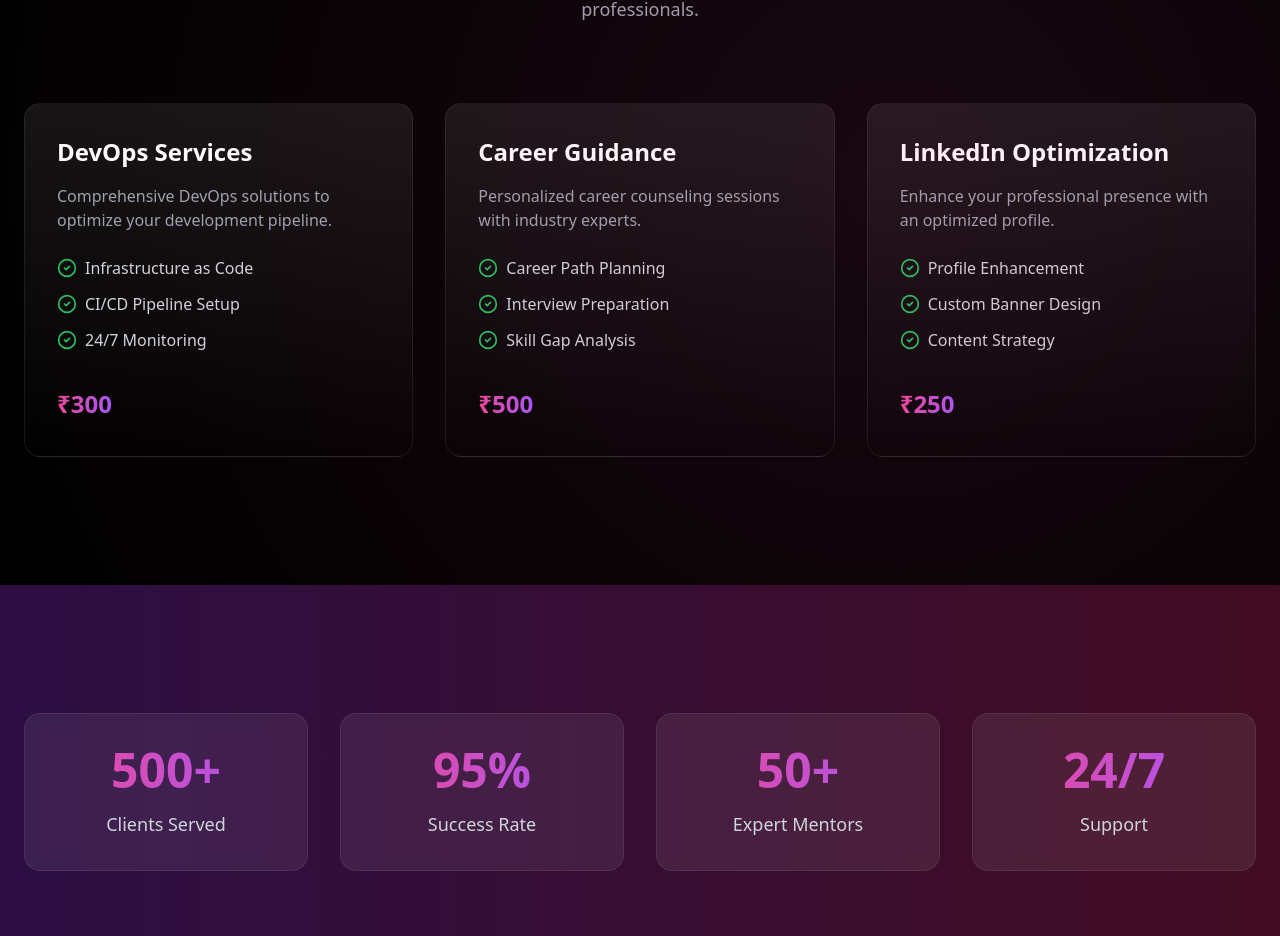
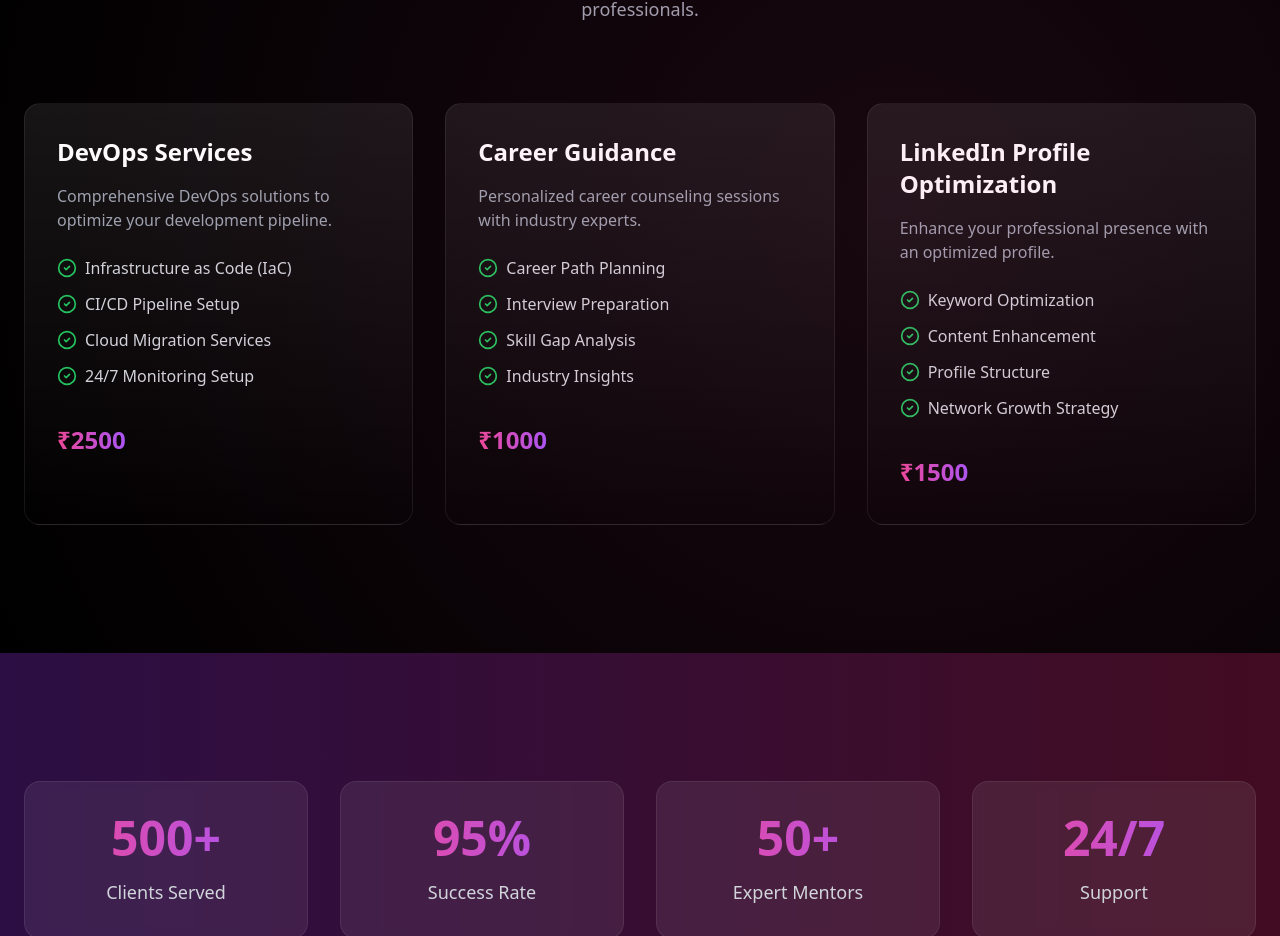
Before and after one commit to divyasatpute/TeaCode1122, a React (Vite) app: page / in a window 1280 px wide. Shown: the part 2037-2973 px from the top of the page. Built offline with nearby package versions, Linux system fonts and the light colour scheme.

Commit message:
fix: Fixed pricing for home page's popular services with actual pricing in services page and also updated the features to be same as services page in home page.

```diff
--- a/src/pages/Home.tsx
+++ b/src/pages/Home.tsx
@@ -199,31 +199,33 @@
   {
     title: "DevOps Services",
     description: "Comprehensive DevOps solutions to optimize your development pipeline.",
-    price: "300",
+    price: "2500",
     features: [
-      "Infrastructure as Code",
+      "Infrastructure as Code (IaC)",
       "CI/CD Pipeline Setup",
-      "24/7 Monitoring"
+      "Cloud Migration Services",
+      "24/7 Monitoring Setup"
     ]
   },
   {
     title: "Career Guidance",
     description: "Personalized career counseling sessions with industry experts.",
-    price: "500",
+    price: "1000",
     features: [
       "Career Path Planning",
       "Interview Preparation",
-      "Skill Gap Analysis"
-    ]
+      "Skill Gap Analysis",
+      "Industry Insights"    ]
   },
   {
-    title: "LinkedIn Optimization",
+    title: "LinkedIn Profile Optimization",
     description: "Enhance your professional presence with an optimized profile.",
-    price: "250",
+    price: "1500",
     features: [
-      "Profile Enhancement",
-      "Custom Banner Design",
-      "Content Strategy"
+      "Keyword Optimization",
+      "Content Enhancement",
+      "Profile Structure",
+      "Network Growth Strategy"
     ]
   }
 ];
```
